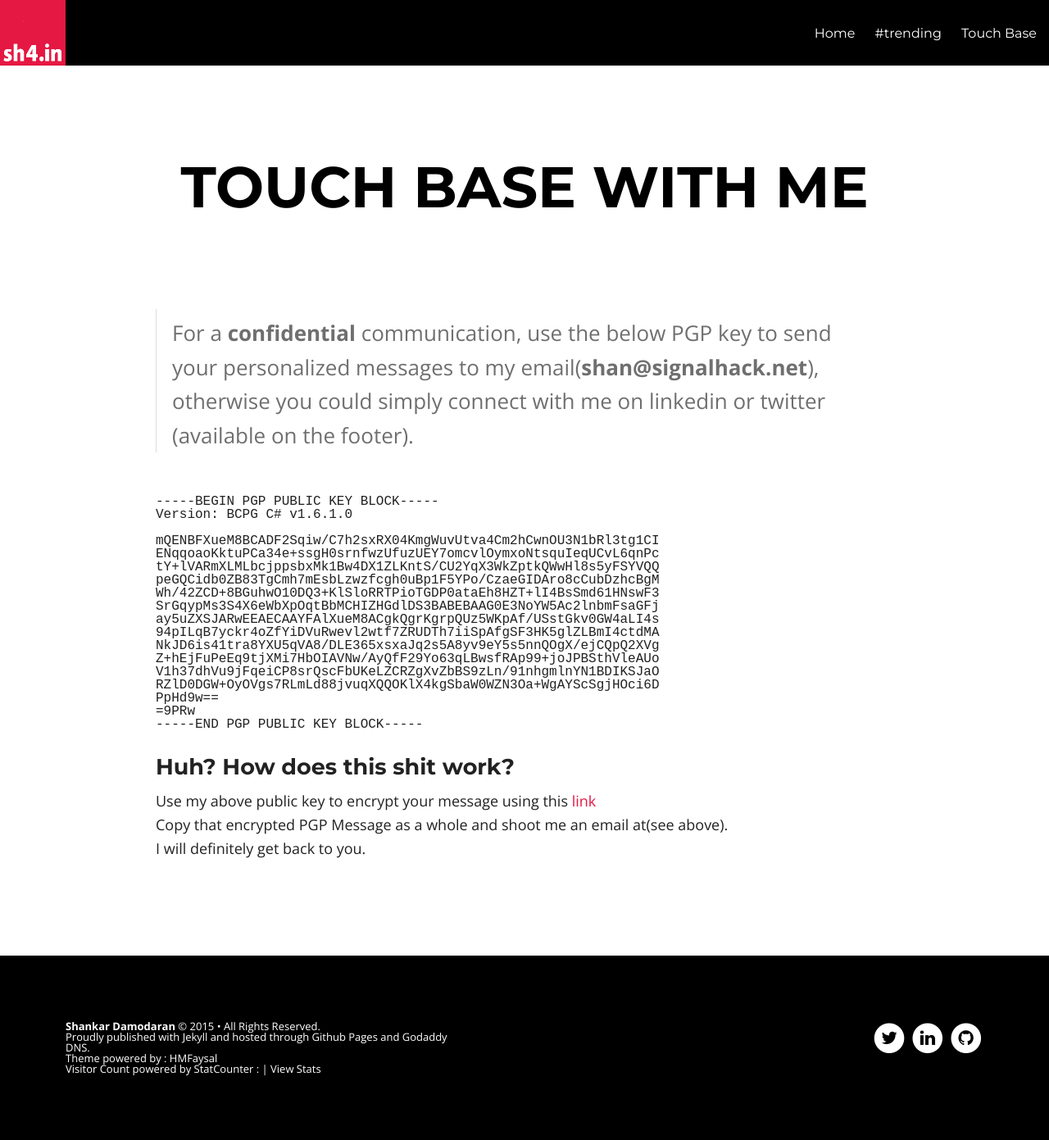
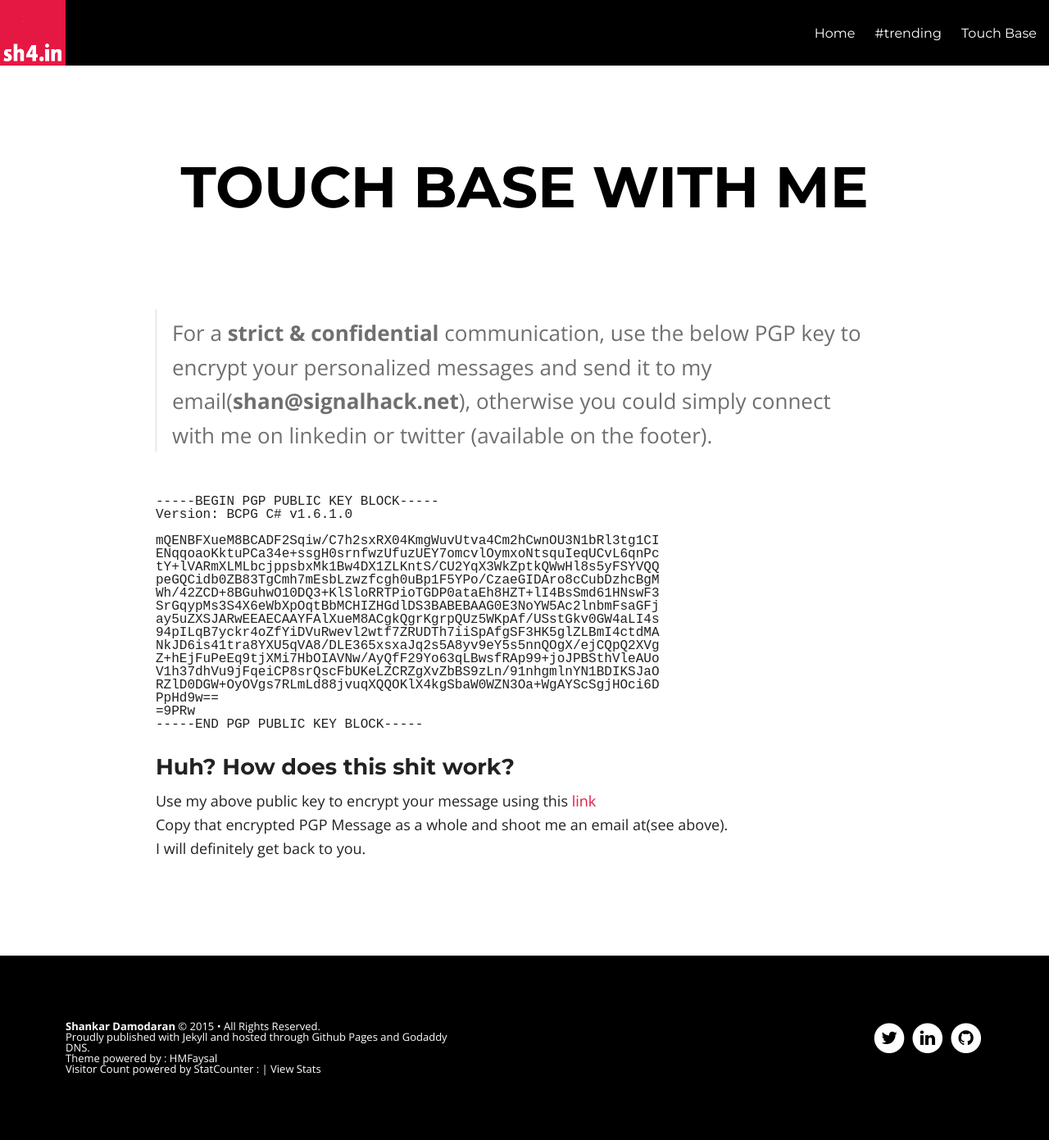
Before and after one commit to sh4nx0r/sh4nx0r.github.io, a Jekyll site: the page built from contact.md, in a window 1280 px wide. Shown: the whole page at 82% size. Built offline with Jekyll 4.4.1, drawn with Linux system fonts in a browser that asks for light colours; nearby versions of some CDN libraries; comment, search, counter and statistics services are not loaded.

Commit message:
Contact changes

```diff
--- a/contact.md
+++ b/contact.md
@@ -9,7 +9,7 @@ chart: true
 
 
 
-> For a **confidential** communication, use the below PGP key to send your personalized messages to my email(**shan@signalhack.net**), otherwise you could simply connect with me on linkedin or twitter (available on the footer).
+> For a **strict & confidential** communication, use the below PGP key to encrypt your personalized messages and send it to my email(**shan@signalhack.net**), otherwise you could simply connect with me on linkedin or twitter (available on the footer).
 
 <pre>
 -----BEGIN PGP PUBLIC KEY BLOCK-----
```
Also changed, not shown: 4 other files.
